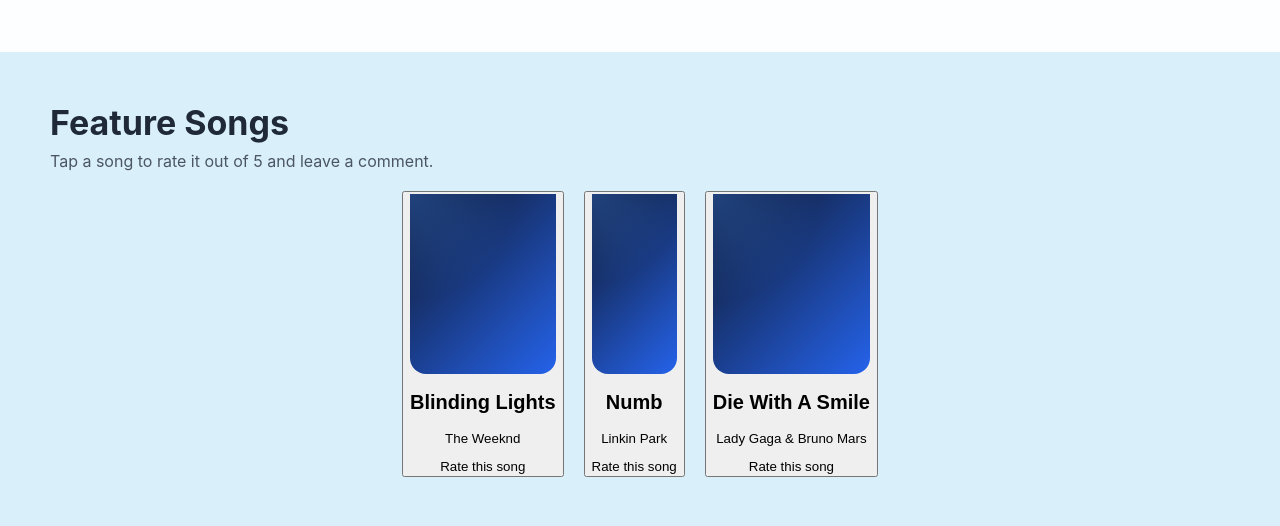
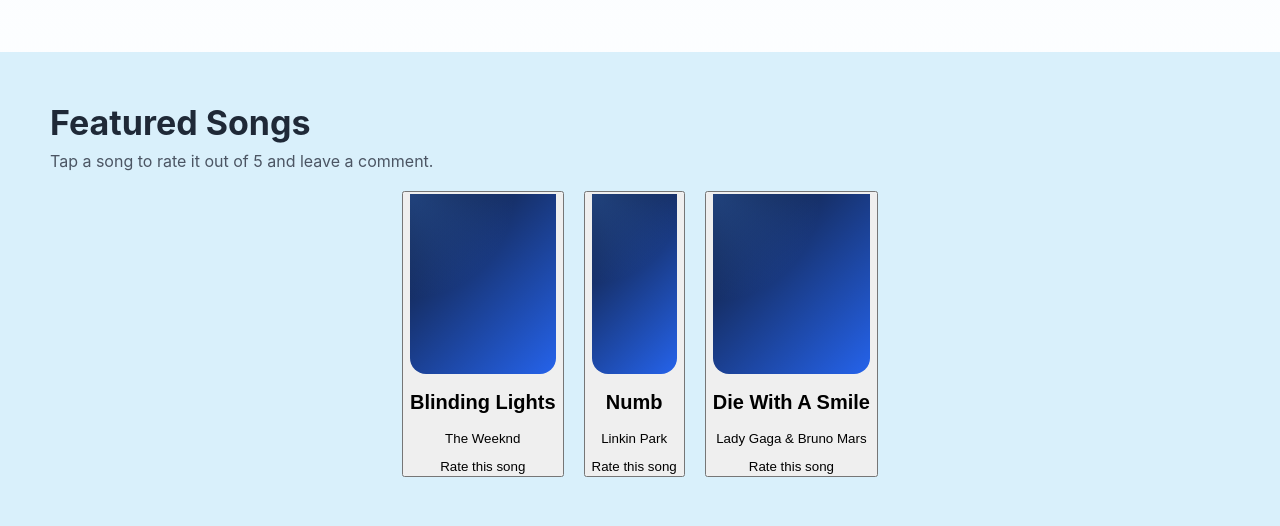
Before and after one commit to markgabperez/soundlog, a PHP site: page / in a window 1280 px wide. Shown: the part 511-1037 px from the top of the page. Run offline with PHP 8.4, Linux system fonts and the light colour scheme.

Commit message:
changed it back to featured songs

```diff
--- a/index.php
+++ b/index.php
@@ -64,7 +64,7 @@ $username = $loggedIn ? htmlspecialchars($_SESSION['username']) : '';
   <div class="songsSection" id="songs">
     <div class="sectionHeader">
       <div>
-        <h1 class="sectionTitle">Feature Songs</h1>
+        <h1 class="sectionTitle">Featured Songs</h1>
         <p class="sectionSubtitle">Tap a song to rate it out of 5 and leave a comment.</p>
       </div>
     </div>
```
